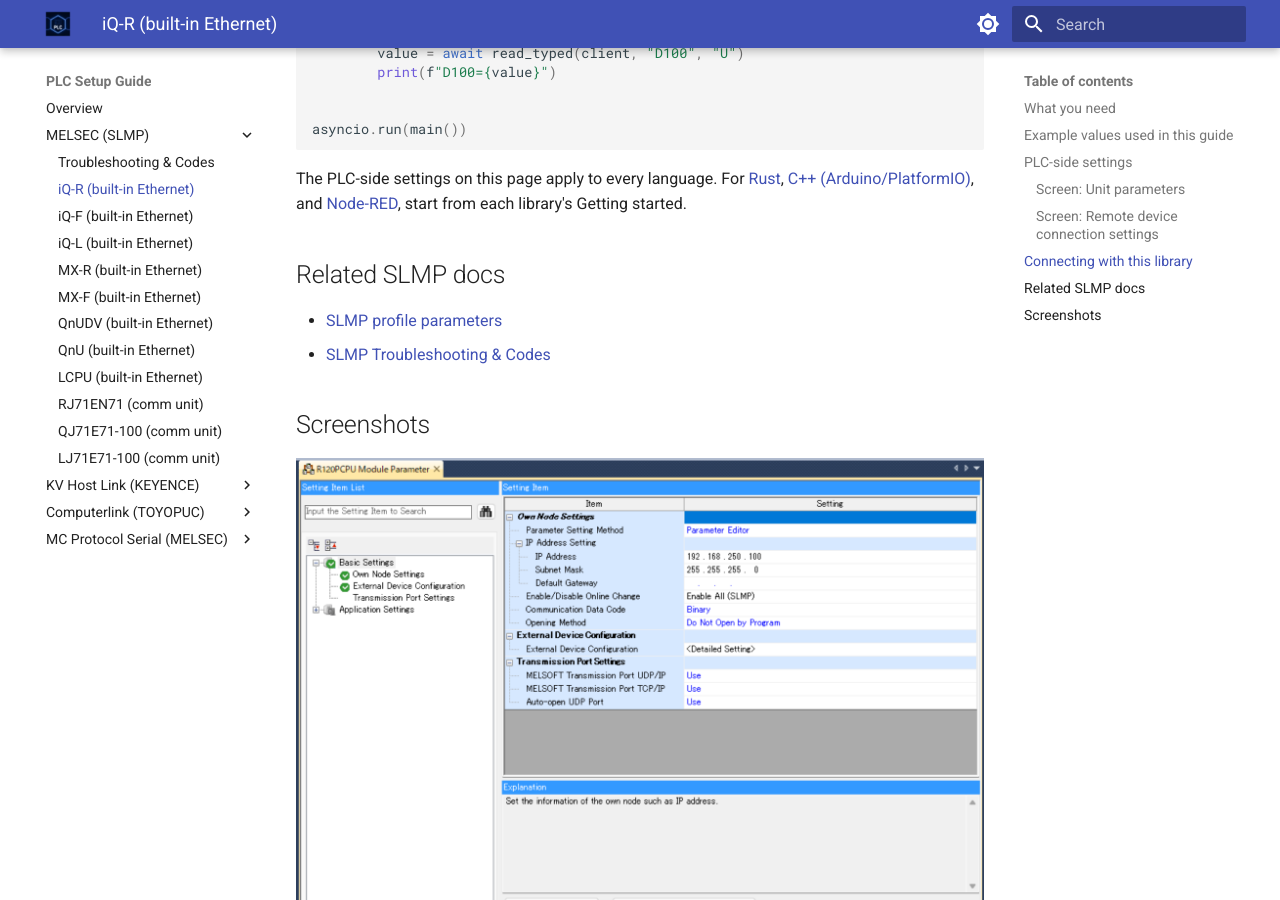
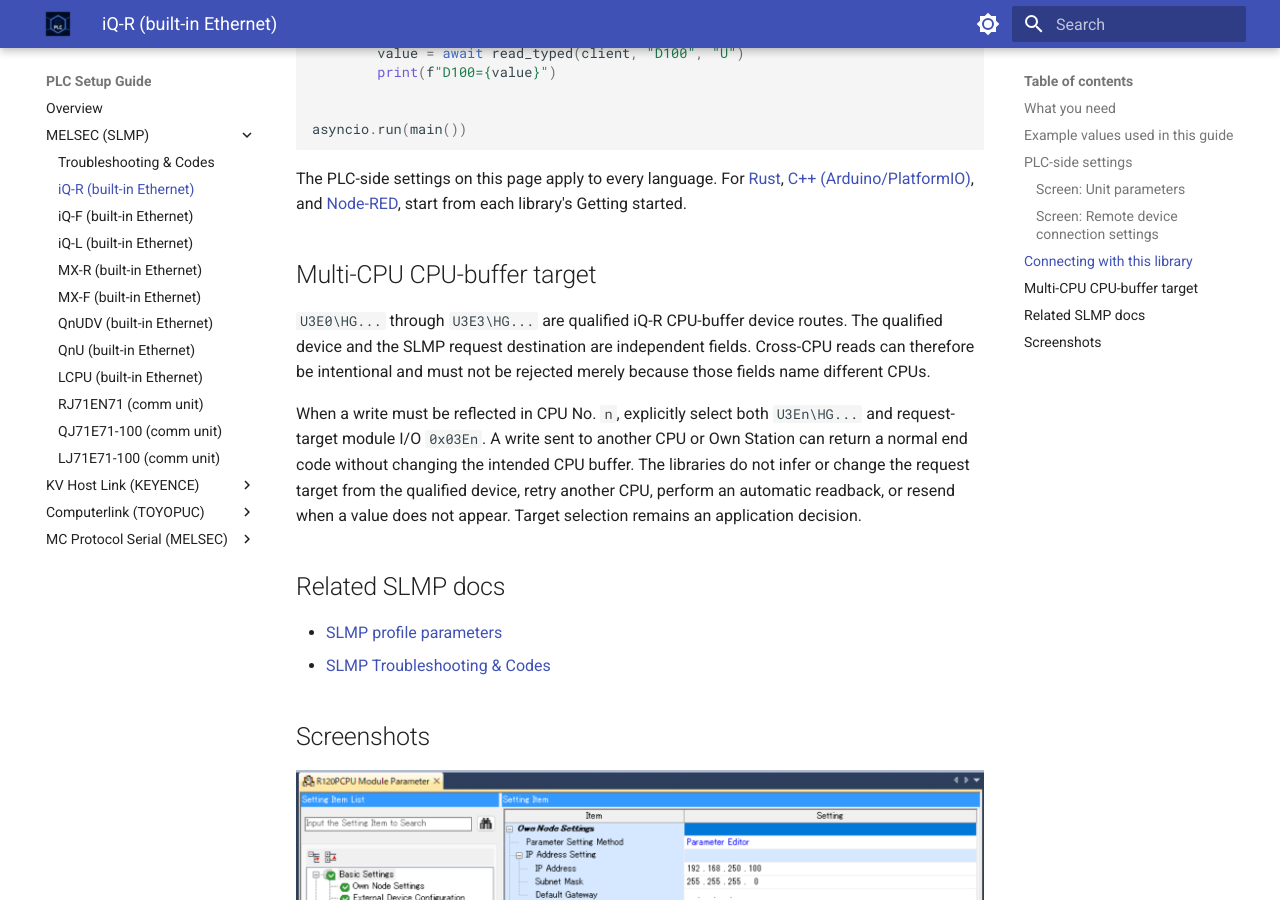
Before and after one commit to fa-yoshinobu/plc-comm-docs-site, an MkDocs documentation site: the page built from docs/plc-setup/slmp/iq-r.md, in a window 1280 px wide and 900 px high, scrolled down 2052 px. Built offline with MkDocs 1.6.1 and Material for MkDocs 9.7.7, drawn with Linux system fonts in a browser that asks for light colours.

Commit message:
Document iQ-R CPU buffer routing

```diff
--- a/docs/plc-setup/slmp/iq-r.md
+++ b/docs/plc-setup/slmp/iq-r.md
@@ -83,6 +83,20 @@ The PLC-side settings on this page apply to every language. For
 [Node-RED](../../slmp/nodered/GETTING_STARTED.md), start from each
 library's Getting started.
 
+## Multi-CPU CPU-buffer target
+
+`U3E0\HG...` through `U3E3\HG...` are qualified iQ-R CPU-buffer device
+routes. The qualified device and the SLMP request destination are independent
+fields. Cross-CPU reads can therefore be intentional and must not be rejected
+merely because those fields name different CPUs.
+
+When a write must be reflected in CPU No. `n`, explicitly select both
+`U3En\HG...` and request-target module I/O `0x03En`. A write sent to another
+CPU or Own Station can return a normal end code without changing the intended
+CPU buffer. The libraries do not infer or change the request target from the
+qualified device, retry another CPU, perform an automatic readback, or resend
+when a value does not appear. Target selection remains an application decision.
+
 ## Related SLMP docs
 
 - [SLMP profile parameters](../../slmp/profile-reference/parameters.md)
```
